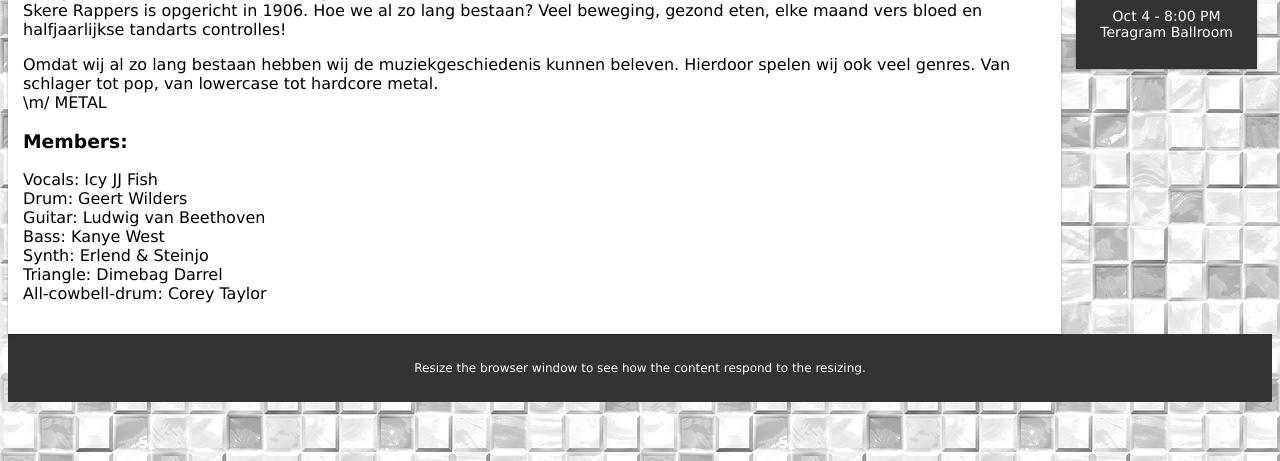
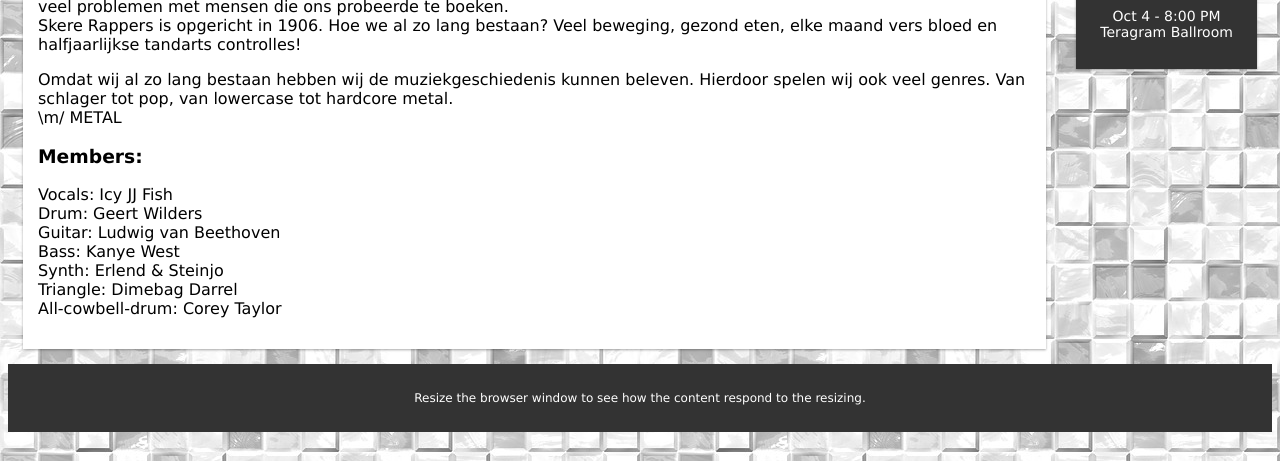
Before and after one commit to vwierenga/SkereWebsiteYo, a plain HTML site: page contact.html in a window 1280 px wide. Shown: the part 339-800 px from the top of the page. Drawn offline with Linux system fonts and the light colour scheme.

Commit message:
Fixed article padding.

```diff
--- a/contact.html
+++ b/contact.html
@@ -30,8 +30,8 @@
         </ul>
     </div>
 
-    <div class="col-10 col-m-12 article">
-
+    <div class="col-10 col-m-12">
+        <div class="article">
             <p>
             <h1>Skere Rappers </h1>
             <h4>Eerder bekend als Undercover</h4>
@@ -54,6 +54,7 @@
             </p>
 
         </div>
+    </div>
 
     <div class="col-2 col-m-12">
         <div class="aside">
--- a/css/responsive_test.css
+++ b/css/responsive_test.css
@@ -71,6 +71,7 @@ html {
 .article {
     background-color: #ffffff;
     box-shadow: 0 1px 3px rgba(0,0,0,0.12), 0 1px 2px rgba(0,0,0,0.24);
+    padding: 15px;
 }
 
 .aside {
```
Also changed, not shown: index.html (+3 -2 lines), merch.html (+3 -2 lines), tour.html (+3 -2 lines). Lines whose indentation alone changed are shown as unchanged.
